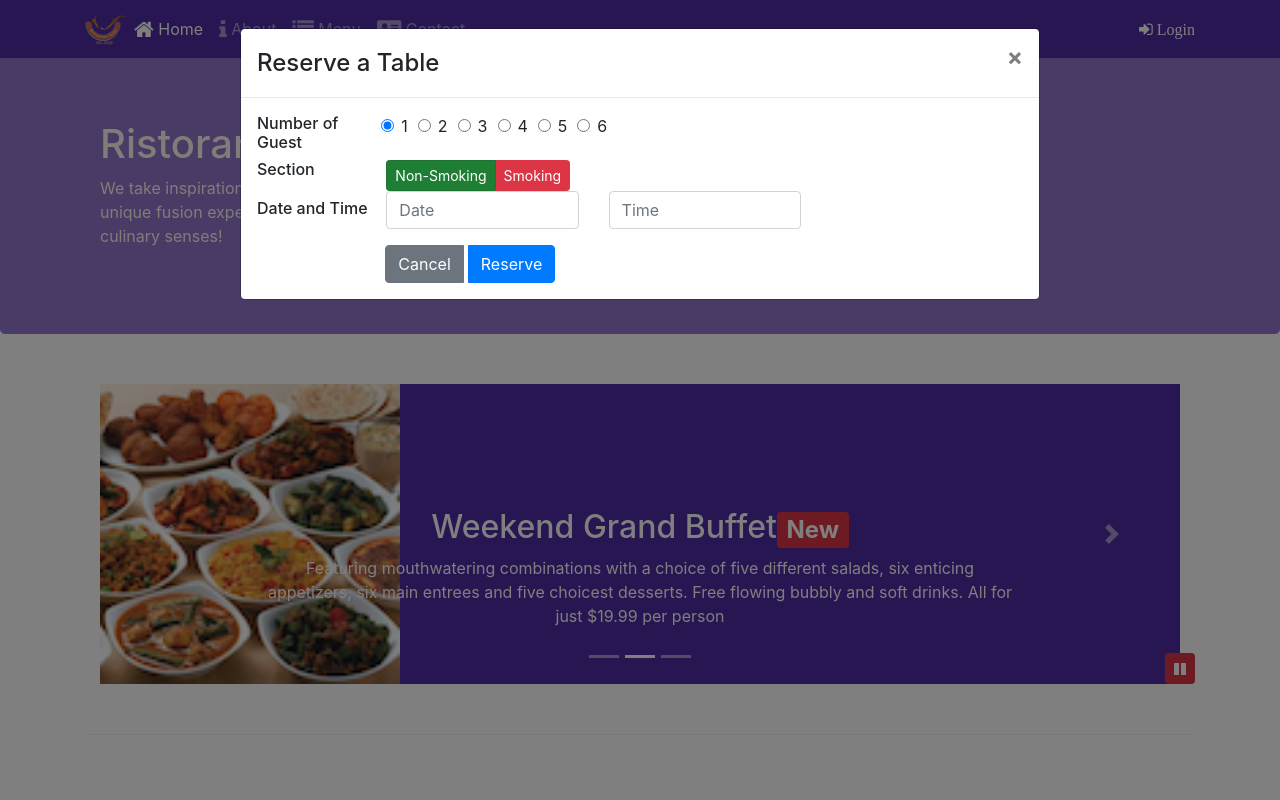
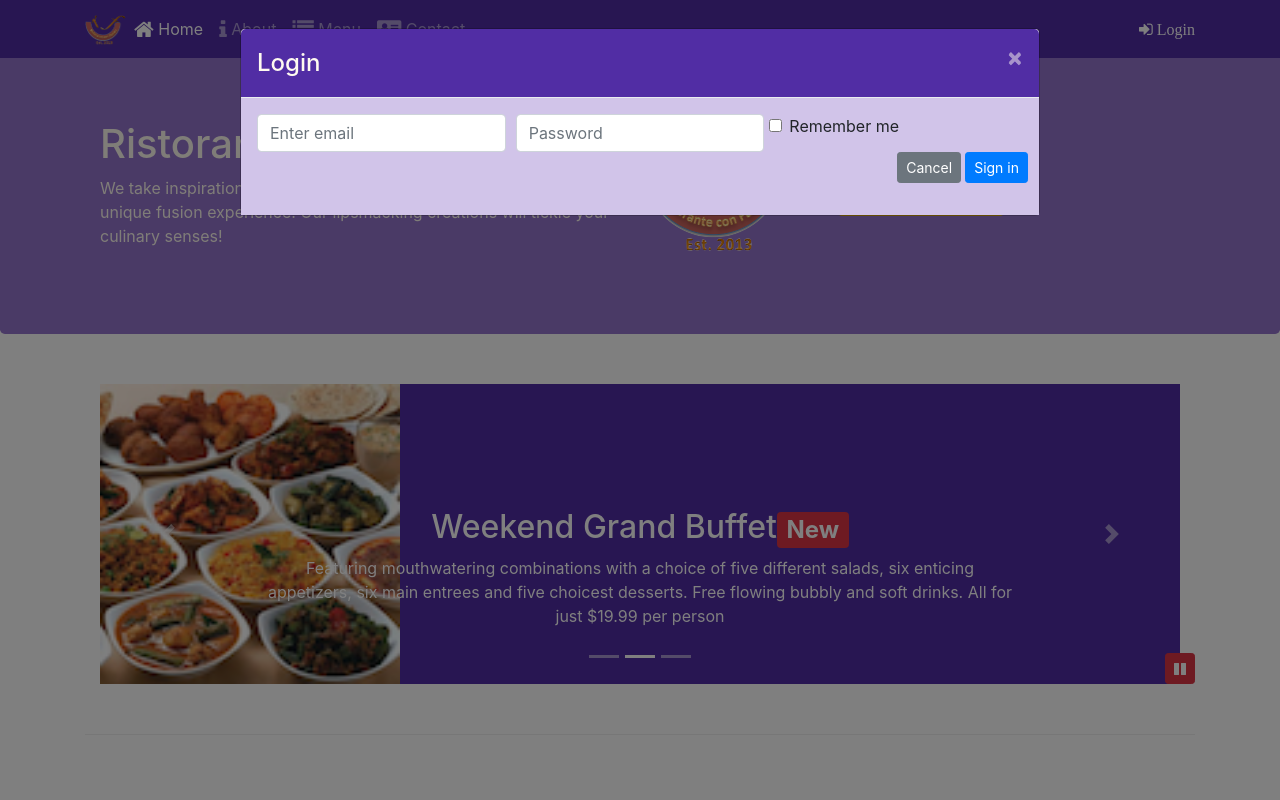
Before and after one commit to vrishabhparmar/MyBootstrapProject, a website: page index.html in a window 1280 px wide. Both pictures are taken after a click on the link "Login". Shown: the top 800 px of the page. Drawn offline with nearby package versions, Linux system fonts and the light colour scheme.

Commit message:
assignment 4

```diff
--- a/css/styles.scss
+++ b/css/styles.scss
@@ -77,3 +77,15 @@ body{
     bottom: 0px;
     z-index: 1;
 }
+.modal-header{
+    background-color: $background-dark;
+}
+.modal-body{
+    background-color: $background-pale;
+}
+.modal-title{
+    color: floralwhite
+}
+.close{
+    color:floralwhite;
+}
--- a/index.html
+++ b/index.html
@@ -33,7 +33,7 @@
                         </ul>
             </div>
             <span class="navbar-text">
-                <a id="login" ><span class="fa fa-sign-in"> Login</span></a>
+                <a id="login"><span class="fa fa-sign-in"> Login</span></a>
             </span>
 
         </div>
@@ -44,7 +44,33 @@
             <div class="modal-content" id="login-modal-content">
                 <div class="modal-header">
                     <h4 class="modal-title">Login</h4>
+                    <button class="close" type="button" data-dismiss="modal">&times;</button>
 
+                </div>
+                <div class="modal-body">
+                    <form>
+                        <div class="form-group">
+                                <div class="form-row">
+                                    <div class="col-12 col-md-4">
+                                            <input class="form-control" type="email" id="Email" name="EmailAddress" placeholder="Enter email">
+                                    </div>
+                                    <div class="col-12 col-md-4">
+                                            <input class="form-control" type="password" id="Password" name="Password" placeholder="Password">
+                                    </div>
+                                    <div class="form-check">
+                                        <input type="checkbox" class="form-check-input" id="approve" name="approve" value="">
+                                        <label for="approve" class="form-check-label">Remember me</label>
+                                    </div>
+
+                                </div>
+                                <div class="form-row">
+                                    <button type="submit" class="btn btn-secondary btn-sm ml-auto" id="CancelLogin">Cancel</button>
+                                    <button type="submit" class="btn btn-primary btn-sm ml-1">Sign in</button>
+
+                                </div>
+                        </div>
+
+                    </form>
                 </div>
             </div>
         </div>
@@ -67,32 +93,32 @@
                                         <h6>Number of Guest</h6>
                                     </div>
                                     <div class="col-12 col-sm-10">
-                                        <form>
-                                            <div class="row ml-0">
-                                                <div class=" radio col-auto active">
-                                                    <label class="form-check-label"><input type="radio" name="one" class="form-check-input" checked>1</label>
-                                                </div>
-                                                <div class=" radio col-auto">
-                                                        <label class="form-check-label"><input type="radio" name="two" class="form-check-input">2</label>
-                                                </div>
-                                                <div class=" radio col-auto">
-                                                        <label class="form-check-label"><input type="radio" name="three" class="form-check-input">3</label>
-                                                </div>
-                                                <div class=" radio col-auto">
-                                                        <label class="form-check-label"><input type="radio" name="four" class="form-check-input">4</label>
-                                                </div>
-                                                <div class=" radio col-auto">
-                                                        <label class="form-check-label"><input type="radio" name="five" class="form-check-input">5</label>
-                                                </div>
-                                                <div class=" radio col-auto">
-                                                        <label class="form-check-label"><input type="radio" name="six" class="form-check-input">6</label>
-                                                </div>
-                                            </div>
-                                        </form>
+
+                                            <form>
+                                                    <label class="radio-inline mr-1">
+                                                      <input class="btn" type="radio" name="optradio" checked> 1
+                                                    </label>
+                                                    <label class="radio-inline mr-1">
+                                                      <input class="btn" type="radio" name="optradio"> 2
+                                                    </label>
+                                                    <label class="radio-inline mr-1">
+                                                      <input  class="btn" type="radio" name="optradio"> 3
+                                                    </label>
+                                                    <label class="radio-inline mr-1">
+                                                        <input class="btn" type="radio" name="optradio"> 4
+                                                    </label>
+                                                    <label class="radio-inline mr-1">
+                                                            <input class="btn" type="radio" name="optradio"> 5
+                                                    </label>
+                                                    <label class="radio-inline mr-1">
+                                                            <input class="btn" type="radio" name="optradio"> 6
+                                                    </label>
+                                            </form>
+
                                 </div>
                         </div>
-                        <div class="form-row">
-                            <div class="col-12 col-sm-2">
+                        <div class="form-row mt-2">
+                            <div class="col-12 col-sm-2 ">
                                 <h6>Section</h6>
                             </div>
                             <div class="col-12 col-sm-10">
@@ -103,7 +129,7 @@
                                 </div>
                             </div>
                         </div>
-                        <div class="form-row">
+                        <div class="form-row mt-2">
                                 <div class="col-12 col-sm-2 mt-2">
                                         <h6>Date and Time</h6>
                                     </div>
@@ -126,9 +152,9 @@
                                             </div>
                                     </div>
                         </div>
-                        <div class="form-row">
-                            <div class="btn-group offset-2" role="group">
-                                    <button type="button" class="btn btn-secondary ml-1" id="Cancel" >Cancel
+                        <div class="form-row mt-2">
+                            <div class="offset-2" role="group">
+                                    <button type="button" class="btn btn-secondary ml-1" id="CancelReserve" >Cancel
                                         </button>
                                         <button type="submit" class="btn btn-primary ml-1">Reserve
                                         </button>
@@ -157,7 +183,7 @@
 
                         </div>
                         <div class="col-12 col-sm-6 align-self-center m-auto">
-                            <button class="btn bg-warning btn-block btn-lg" type="button"><a style="text-decoration: none;color:black;" data-toggle="modal" data-target="#loginModal" >Reserve Table</a></button>
+                            <button class="btn bg-warning btn-block btn-lg" type="button"><a style="text-decoration: none;color:black;" id="ReservationTable" >Reserve Table</a></button>
 
                         </div>
                 </div>
@@ -336,10 +362,16 @@
             });
 
             $('#login').click(function(){
+                $('#loginModal').modal('show');
+            });
+            $('#CancelLogin').click(function(){
+                $('#loginModal').modal('hide');
+            });
+            $('#CancelReserve').click(function(){
+                $('#ReservationModal').modal('hide');
+            });
+            $('#ReservationTable').click(function(){
                 $('#ReservationModal').modal('show');
-            });
-            $('#Cancel').click(function(){
-                $('#ReservationModal').modal('hide');
             });
             $('#close').click(function(){
                 $('#ReservationModal').modal('hide');
```
Also changed, not shown: navbar.html (+76 -3 lines), css/styles.css, screencapture-localhost-3000-index-html-2019-08-25-18_28_59.png (added), screencapture-localhost-3000-index-html-2019-08-25-18_29_23.png (added).
